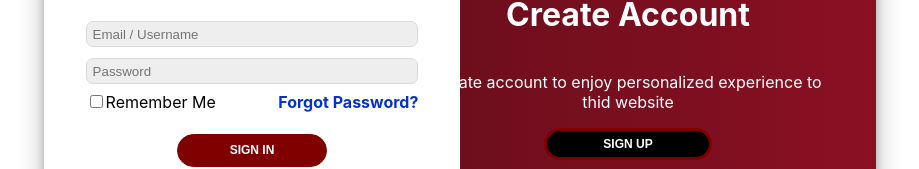
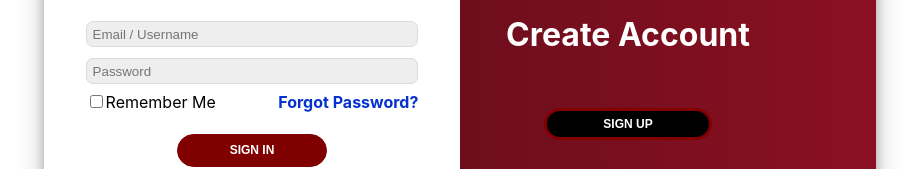
Before and after one commit to usmanmalik07/Mihawk-Drone-Surveillance-System, a React (Create React App) app in the folder web-application/frontend/: page /login in a window 1280 px wide. Shown: the part 343-512 px from the top of the page, without its empty margins (180-1099 px from the left). Built offline with nearby package versions, Linux system fonts and the light colour scheme; no server answers.

Commit message:
fixed login

```diff
--- a/web-application/frontend/package.json
+++ b/web-application/frontend/package.json
@@ -10,6 +10,7 @@
     "react-dom": "^18.3.1",
     "react-router-dom": "^6.28.0",
     "react-scripts": "5.0.1",
+    "styled-components": "^6.1.13",
     "web-vitals": "^2.1.4"
   },
   "scripts": {
--- a/web-application/frontend/src/pages/LoginPage.js
+++ b/web-application/frontend/src/pages/LoginPage.js
@@ -45,7 +45,7 @@ export default function LoginPage() {
             <div className={`banners right-banner ${!signin ? 'active' : ''}`}>
             <img src='' alt='login'/>
             <h1>Create Account</h1>
-            <p>create account to enjoy personalized experience to thid website</p>
+            <p></p>
 
             <Component.GhostButton onClick={()=> toggle(false)}>SIGN UP</Component.GhostButton>
 
```
Also changed, not shown: 1 other file (tests, documents, lock files or other folders).
